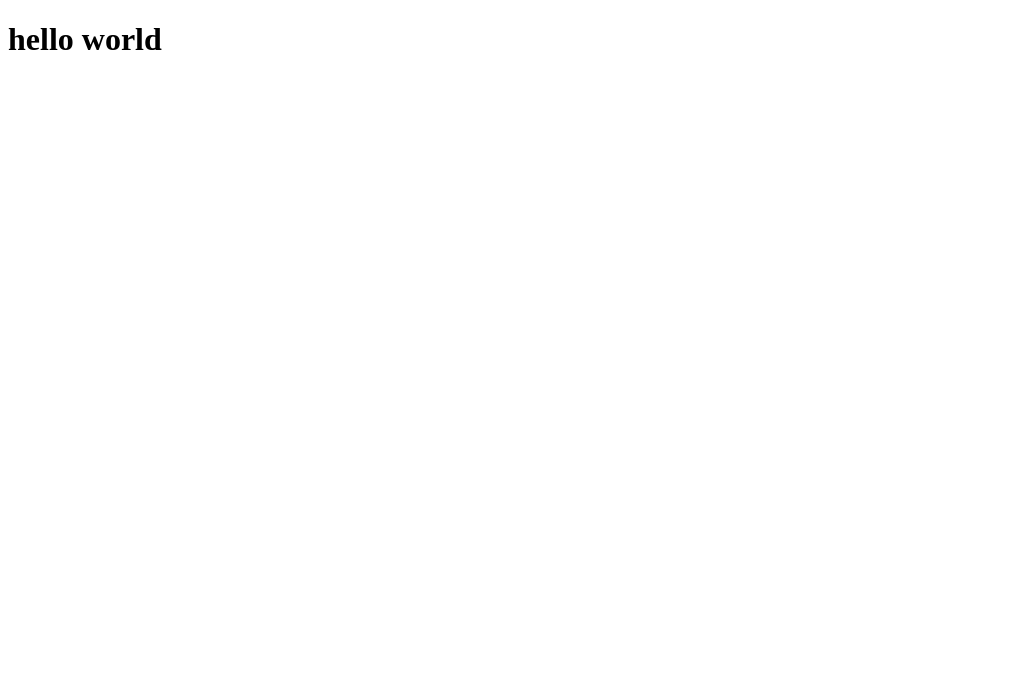
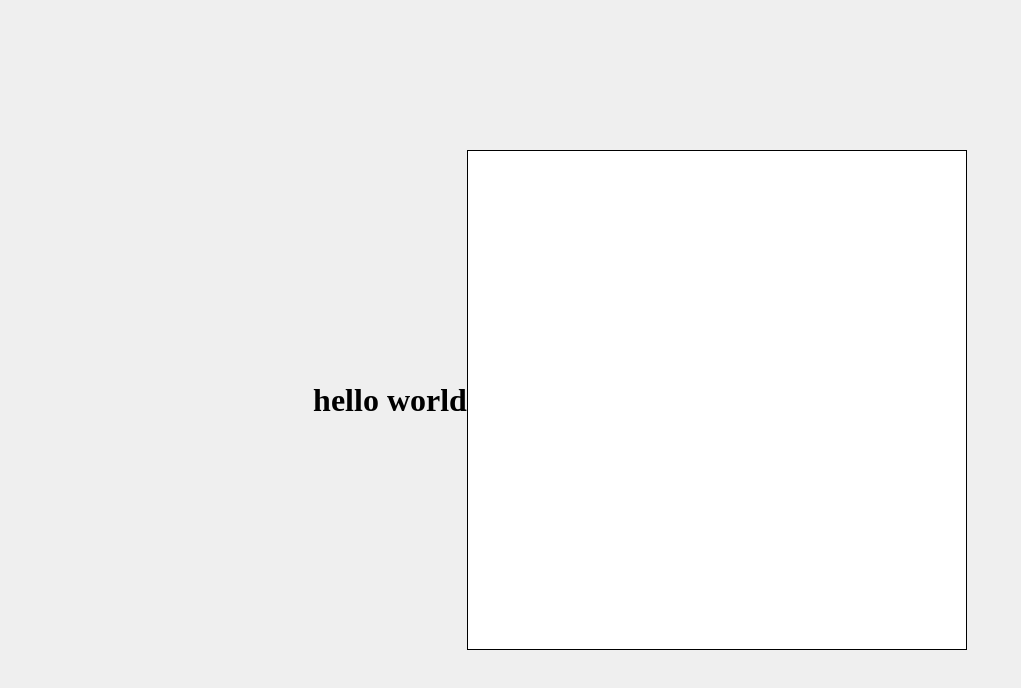
Before and after one commit to Jothamyacim/The-Odin-Project, a plain HTML site: page Foundations_Course/03-Etch-a-Sketch/index.html in a window 1280 px wide. Shown: the whole page, without its empty margins (0-1021 px from the left). Drawn offline with Linux system fonts and the light colour scheme.

Commit message:
modifed style.css

```diff
--- a/Foundations_Course/03-Etch-a-Sketch/index.html
+++ b/Foundations_Course/03-Etch-a-Sketch/index.html
@@ -9,5 +9,8 @@
 </head>
 <body>
     <h1>hello world</h1>
+    <main>
+        <div class="container" id="container"></div>
+    </main>
 </body>
 </html>
--- a/Foundations_Course/03-Etch-a-Sketch/script.js
+++ b/Foundations_Course/03-Etch-a-Sketch/script.js
@@ -1 +1,7 @@
+
 console.log("Hello world!");
+
+//select container div
+document.getElementById("#container");
+
+//define grid rules
--- a/Foundations_Course/03-Etch-a-Sketch/style.css
+++ b/Foundations_Course/03-Etch-a-Sketch/style.css
@@ -0,0 +1,30 @@
+
+/*base sytyling to make things easier*/
+*{
+    margin: 0;
+    padding: 0;
+    box-sizing: border-box;
+}
+
+
+body{
+    display: flex;
+    justify-content: center;
+    align-items: center;
+    /*centers the container in the middle of the screen*/
+    height: 100vh;
+    background-color: #efefef;
+}
+
+/*CSS rulesets for the container*/
+.container {
+    height: 500px;
+    width: 500px;
+    background-color: white;
+    border: 1px solid black;
+
+    /*flex-wrap property makes sure that not all 256 divs are squezzed on one line*/
+    display: flex;
+    flex-wrap: wrap;
+
+}
```
